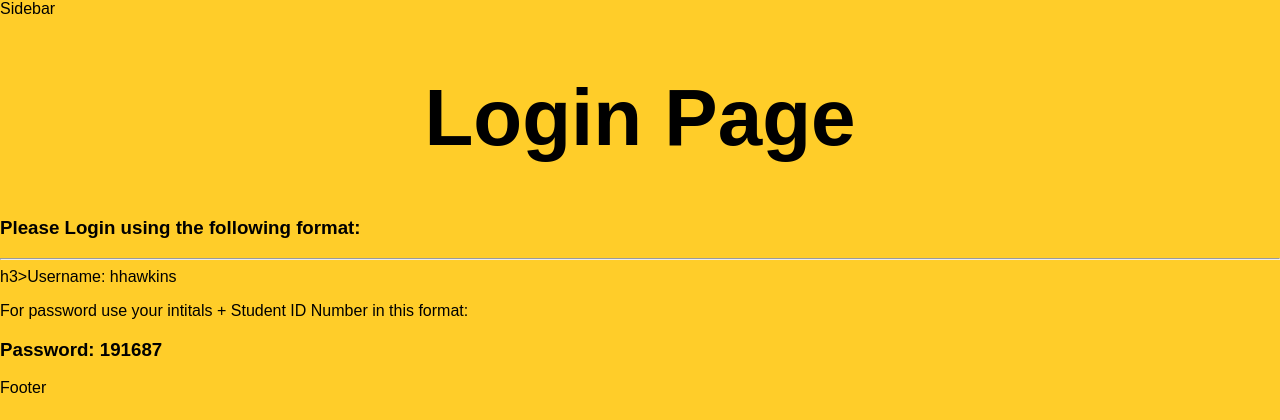
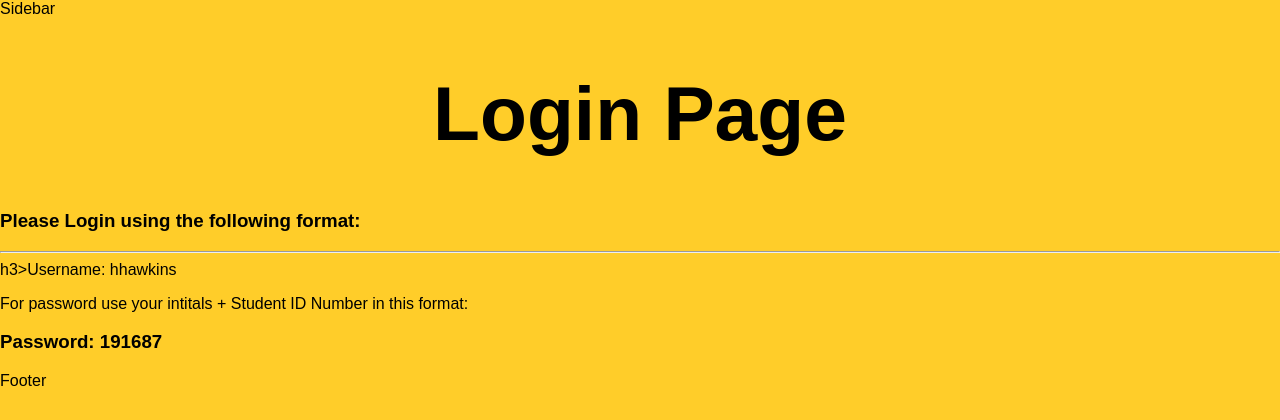
Before and after one commit to 9hhawkins/3.8_3.4_Iteration_Project_2023, a PHP site: page /login.html in a window 1280 px wide. Shown: the part 18-438 px from the top of the page. Run offline with PHP 8.4, Linux system fonts and the light colour scheme.

Commit message:
Update style.css

```diff
--- a/style.css
+++ b/style.css
@@ -13,7 +13,7 @@ body {
 
 h1 {
   text-align: center;
-  font-size: 5em;
+  font-size: 6vw;
 }
 
 .button-container {
```
